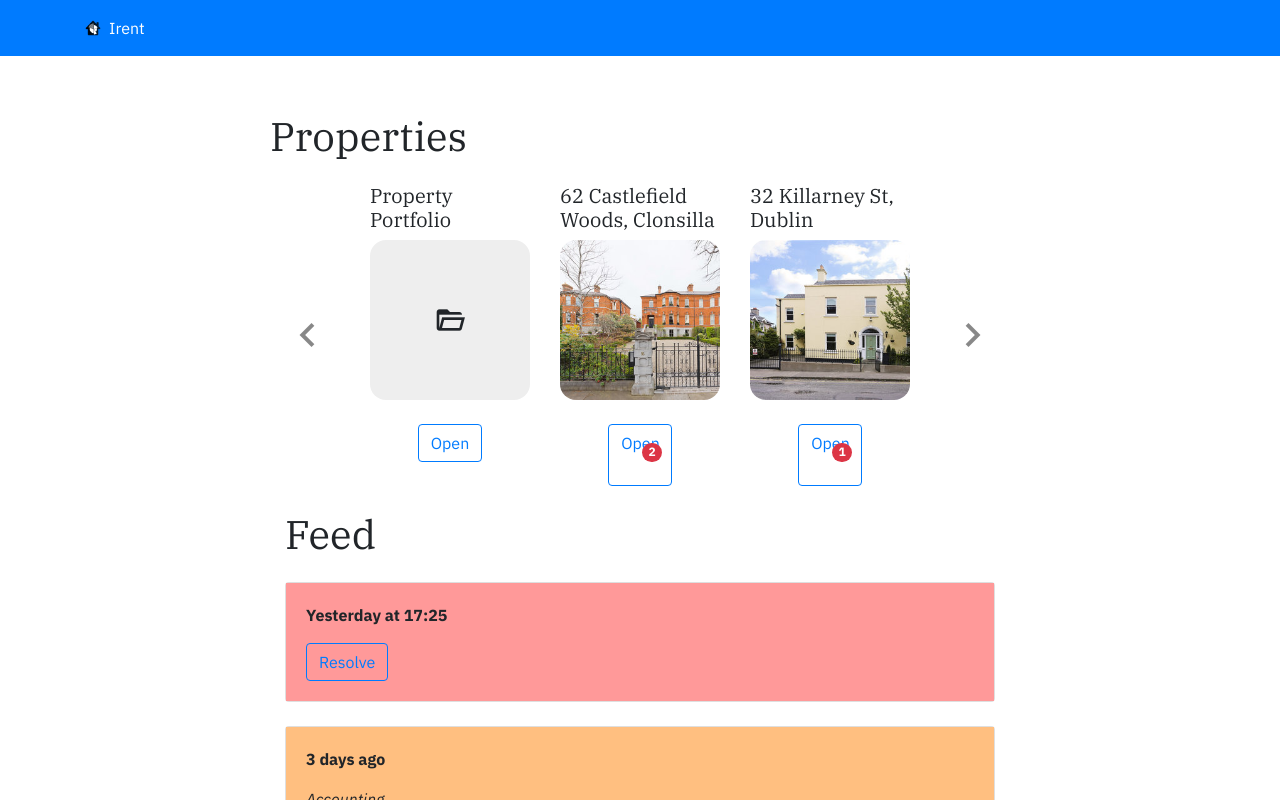
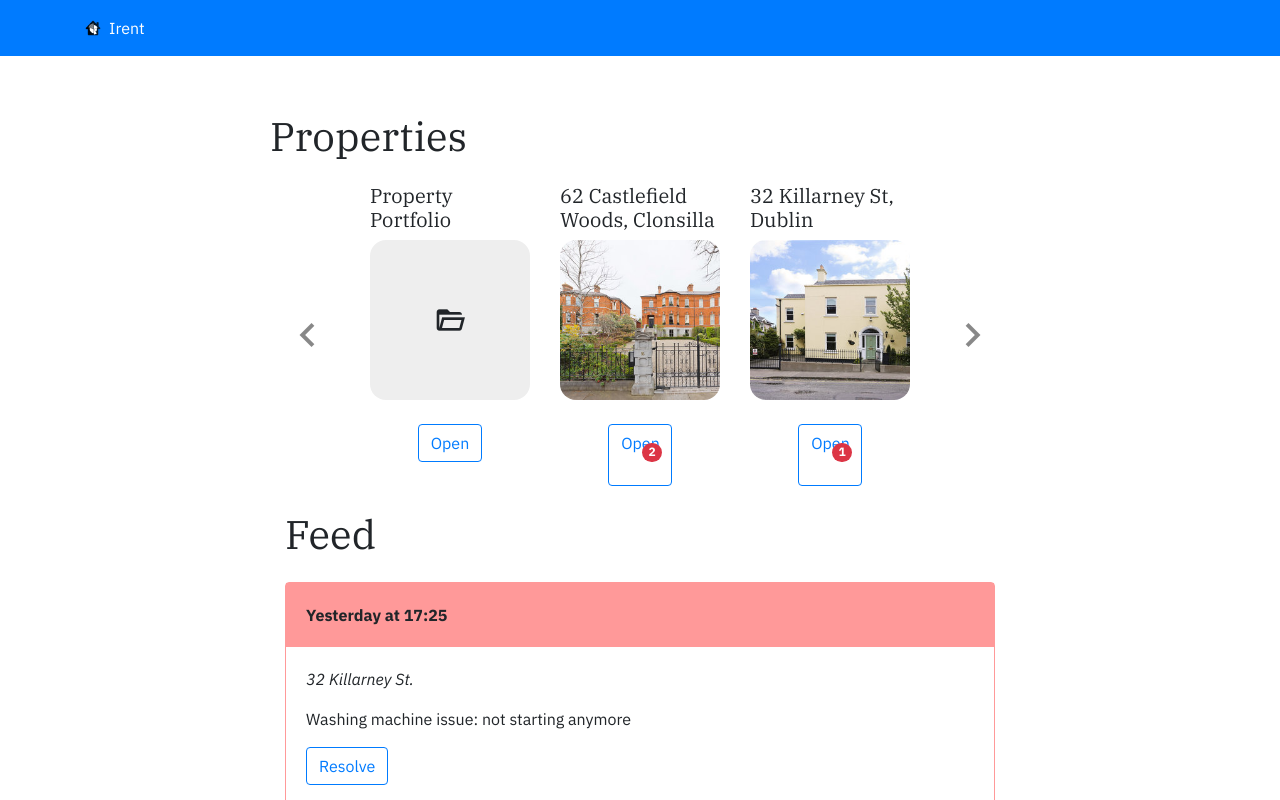
Before and after one commit to HackCameroon/irent, a React (Create React App) app: page / in a window 1280 px wide. Shown: the top 800 px of the page. Built offline with nearby package versions, Linux system fonts and the light colour scheme.

Commit message:
Bugfixes

```diff
--- a/src/GeneralDetails.js
+++ b/src/GeneralDetails.js
@@ -71,12 +71,11 @@ class GeneralDetails extends Component {
         if (this.state.expanded) {
             details = <div className="card">
                 <div style={{ backgroundColor: '#ffa31a' }} className="card-body issue">
-                    <strong><h3><i className="mdi mdi-calendar-clock" /> Time to generate your annual tax return</h3></strong>
+                    <h3 className="normal-font"><i className="mdi mdi-calendar-clock" /> Time to generate your annual tax return</h3>
                 </div>
                 <div className="card-body">
                     <div className="row">
                         <div className="col-md-6">
-                            <div> <h3><strong> Historical Financial Summary </strong></h3></div>
                             <Chart
                                 height={300}
                                 chartType="ColumnChart"
@@ -97,7 +96,6 @@ class GeneralDetails extends Component {
                             />
                         </div>
                         <div className="col-md-6">
-                            <div> <h3><strong> 2018 oveview </strong></h3></div>
                             <div className="row">
                                 <div className="col-md-6 mb-4">
                                     <h1>€550,000</h1>
--- a/src/NewsCard.js
+++ b/src/NewsCard.js
@@ -7,9 +7,11 @@ import Property from './Property';
 class NewsCard extends Component {
     render() {
         return (
-            <div className="card mb-4">
-                <div className="card-body" style={{backgroundColor: this.props.data.backgroundColor}}>
-                    <p><strong>{this.props.data.date}</strong></p>
+            <div className="card mb-4" style={{ borderColor: this.props.data.backgroundColor }}>
+                <div className="card-body" style={{ backgroundColor: this.props.data.backgroundColor }}>
+                    <strong>{this.props.data.date}</strong>
+                </div>
+                <div className="card-body">
                     <p><i>{this.props.data.text1}</i></p>
                     <p>{this.props.data.text2}</p>
                     <Link to={this.props.data.link} className="btn btn-outline-primary">{this.props.data.action}</Link>
--- a/src/Newsfeed.js
+++ b/src/Newsfeed.js
@@ -11,7 +11,8 @@ class Newsfeed extends Component {
         this.state = {
             news: [
                 {
-                    text: <span className="text-danger"><i className="mdi mdi-alert-circle-outline" /> 32 Killarney St. Washing machine issue: not starting anymore</span>,
+                    text1: "32 Killarney St.",
+                    text2: "Washing machine issue: not starting anymore",
                     date: "Yesterday at 17:25",
                     action: "Resolve",
                     backgroundColor: "#ff9999",
```
